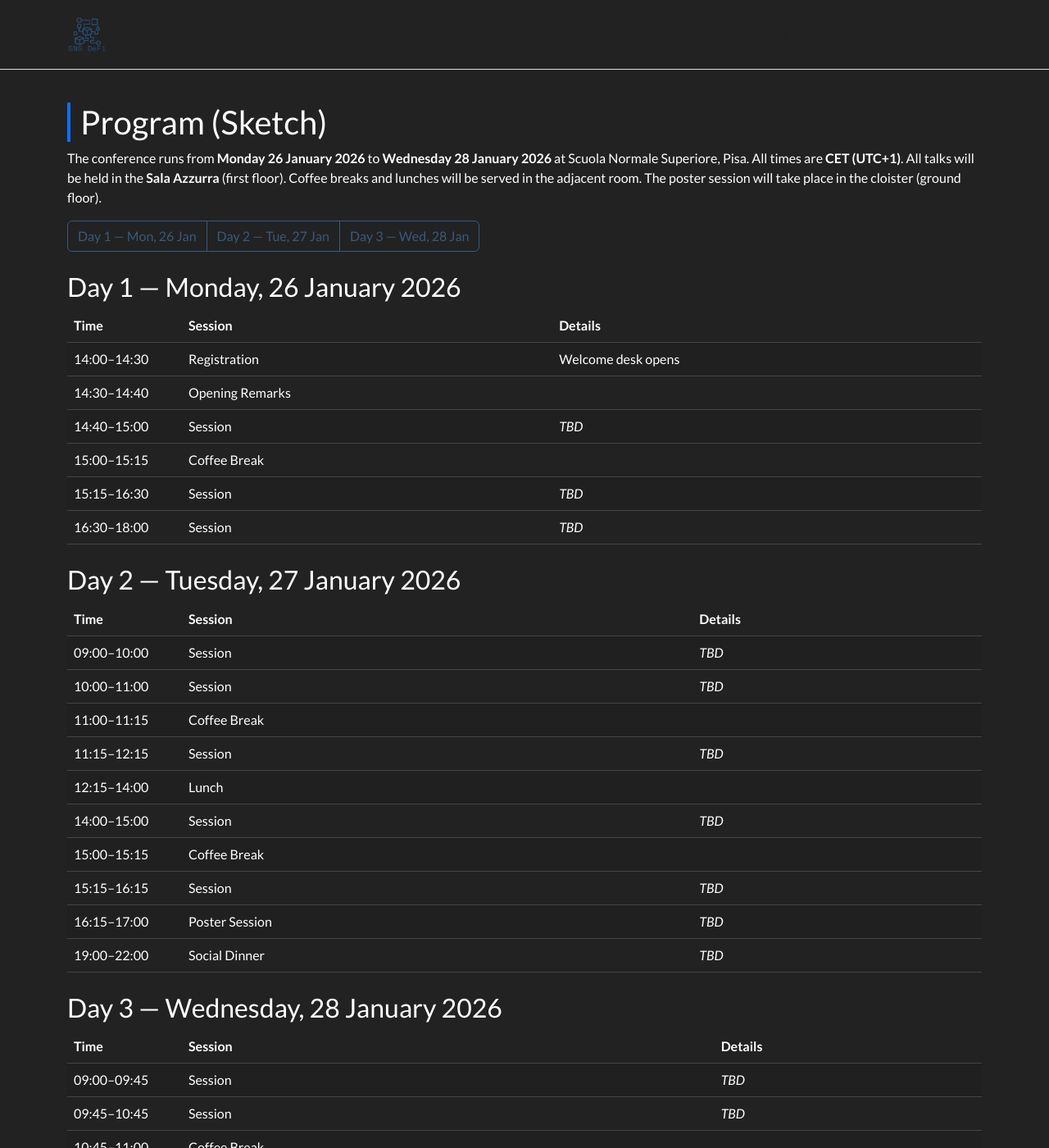
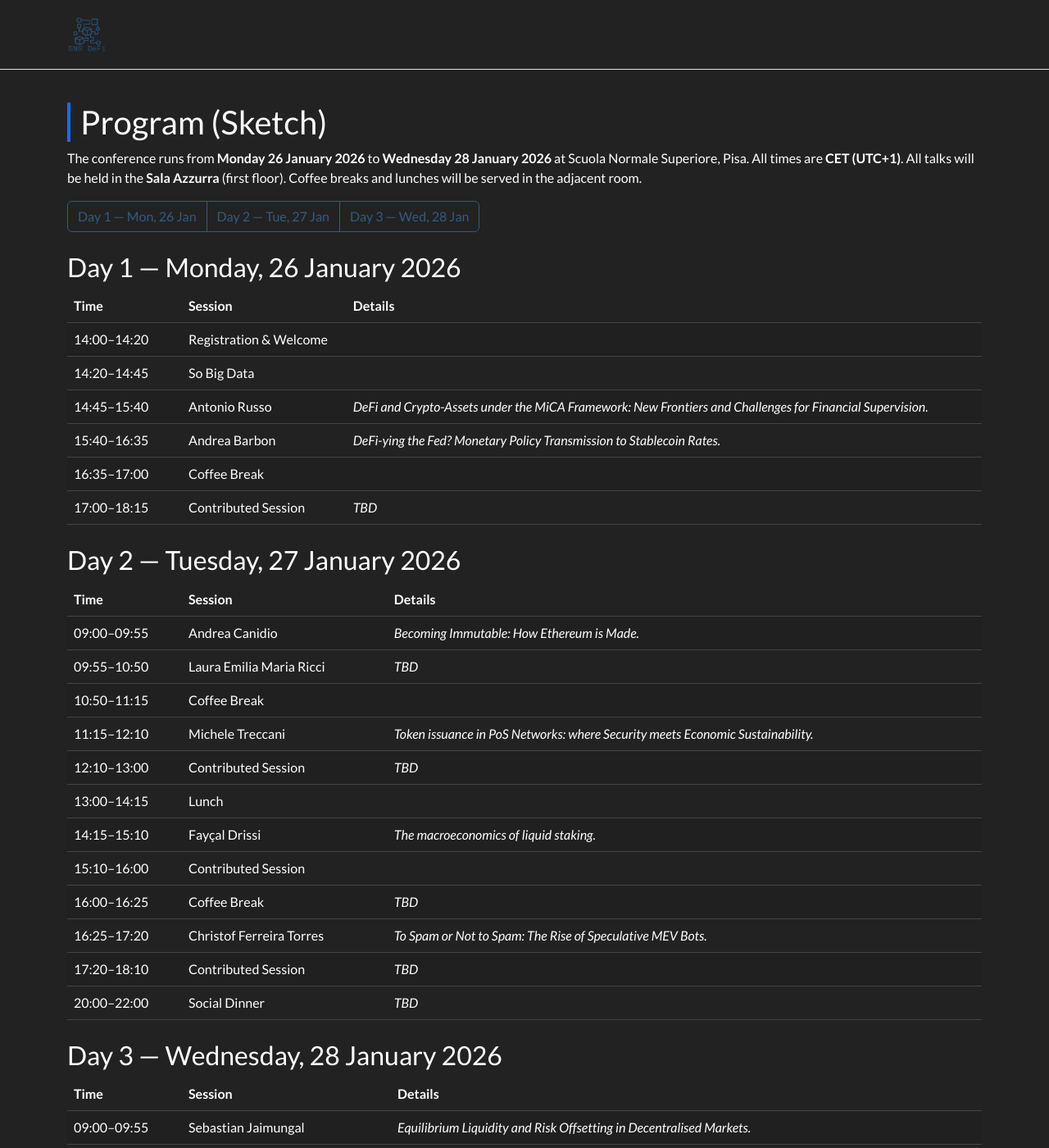
Before and after one commit to sns-defi/sns-defi.github.io, a Jekyll site: the page built from program.md, in a window 1280 px wide and 1400 px high. Shown: the whole window at 82% size. Built offline with Jekyll 4.4.1, drawn with Linux system fonts in a browser that asks for light colours; nearby versions of some CDN libraries; some of the changed text lies outside the part shown.

Commit message:
Revise conference program schedule
Updated the program schedule with new session details and times.

```diff
--- a/program.md
+++ b/program.md
@@ -5,7 +5,7 @@ permalink: /program/
 ---
 
 <h2 class="section-title">Program (Sketch)</h2>
-<p class="mb-3">The conference runs from <strong>Monday 26 January 2026</strong> to <strong>Wednesday 28 January 2026</strong> at Scuola Normale Superiore, Pisa. All times are <strong>CET (UTC+1)</strong>. All talks will be held in the <strong>Sala Azzurra</strong> (first floor). Coffee breaks and lunches will be served in the adjacent room. The poster session will take place in the cloister (ground floor).</p>
+<p class="mb-3">The conference runs from <strong>Monday 26 January 2026</strong> to <strong>Wednesday 28 January 2026</strong> at Scuola Normale Superiore, Pisa. All times are <strong>CET (UTC+1)</strong>. All talks will be held in the <strong>Sala Azzurra</strong> (first floor). Coffee breaks and lunches will be served in the adjacent room.</p>
 
 <nav class="mb-4">
   <div class="btn-group" role="group" aria-label="Day navigation">
@@ -22,12 +22,12 @@ permalink: /program/
   </thead>
   <tbody>
     <!-- EXAMPLE OF ROW <tr><td>14:00–15:00</td><td>Session C OPPURE Panel 1 OPPURE Posters Session</td><td>Stablecoins & Payment Rails</td></tr>-->
-    <tr><td>14:00–14:30</td><td>Registration</td><td>Welcome desk opens</td></tr>
-    <tr><td>14:30–14:40</td><td>Opening Remarks</td><td></td></tr>
-    <tr><td>14:40–15:00</td><td>Session</td><td><em>TBD</em></td></tr>
-    <tr><td>15:00–15:15</td><td>Coffee Break</td><td></td></tr>
-    <tr><td>15:15–16:30</td><td>Session</td><td><em>TBD</em></td></tr>
-    <tr><td>16:30–18:00</td><td>Session</td><td><em>TBD</em></td></tr>
+    <tr><td>14:00–14:20</td><td>Registration & Welcome</td><td></td></tr>
+    <tr><td>14:20–14:45</td><td>So Big Data</td><td></td></tr>
+    <tr><td>14:45–15:40</td><td>Antonio Russo</td><td><em>DeFi and Crypto-Assets under the MiCA Framework: New Frontiers and Challenges for Financial Supervision.</em></td></tr>
+    <tr><td>15:40–16:35</td><td>Andrea Barbon</td><td><em>DeFi-ying the Fed? Monetary Policy Transmission to Stablecoin Rates.</em></td></tr>
+    <tr><td>16:35–17:00</td><td>Coffee Break</td><td></td></tr>
+    <tr><td>17:00–18:15</td><td>Contributed Session</td><td><em>TBD</em></td></tr>
   </tbody>
 </table>
 
@@ -37,16 +37,18 @@ permalink: /program/
     <tr><th style="width: 140px;">Time</th><th>Session</th><th>Details</th></tr>
   </thead>
   <tbody>
-    <tr><td>09:00–10:00</td><td>Session</td><td><em>TBD</em></td></tr>
-    <tr><td>10:00–11:00</td><td>Session</td><td><em>TBD</em></td></tr>
-    <tr><td>11:00–11:15</td><td>Coffee Break</td><td></td></tr>
-    <tr><td>11:15–12:15</td><td>Session</td><td><em>TBD</em></td></tr>
-    <tr><td>12:15–14:00</td><td>Lunch</td><td></td></tr>
-    <tr><td>14:00–15:00</td><td>Session</td><td><em>TBD</em></td></tr>
-    <tr><td>15:00–15:15</td><td>Coffee Break</td><td></td></tr>
-    <tr><td>15:15–16:15</td><td>Session</td><td><em>TBD</em></td></tr>
-    <tr><td>16:15–17:00</td><td>Poster Session</td><td><em>TBD</em></td></tr>
-    <tr><td>19:00–22:00</td><td>Social Dinner</td><td><em>TBD</em></td></tr>
+    <tr><td>09:00–09:55</td><td>Andrea Canidio</td><td><em>Becoming Immutable: How Ethereum is Made.</em></td></tr>
+    <tr><td>09:55–10:50</td><td>Laura Emilia Maria Ricci</td><td><em>TBD</em></td></tr>
+    <tr><td>10:50–11:15</td><td>Coffee Break</td><td></td></tr>
+    <tr><td>11:15–12:10</td><td>Michele Treccani</td><td><em>Token issuance in PoS Networks: where Security meets Economic Sustainability.</em></td></tr>
+    <tr><td>12:10–13:00</td><td>Contributed Session</td><td><em>TBD</em></td></tr>
+    <tr><td>13:00–14:15</td><td>Lunch</td><td></td></tr>
+    <tr><td>14:15–15:10</td><td>Fayçal Drissi</td><td><em>The macroeconomics of liquid staking.</em></td></tr>
+    <tr><td>15:10–16:00</td><td>Contributed Session</td><td></td></tr>
+    <tr><td>16:00–16:25</td><td>Coffee Break</td><td><em>TBD</em></td></tr>
+    <tr><td>16:25–17:20</td><td>Christof Ferreira Torres</td><td><em>To Spam or Not to Spam: The Rise of Speculative MEV Bots.</em></td></tr>
+    <tr><td>17:20–18:10</td><td>Contributed Session</td><td><em>TBD</em></td></tr>
+    <tr><td>20:00–22:00</td><td>Social Dinner</td><td><em>TBD</em></td></tr>
   </tbody>
 </table>
 
@@ -56,12 +58,11 @@ permalink: /program/
     <tr><th style="width: 140px;">Time</th><th>Session</th><th>Details</th></tr>
   </thead>
   <tbody>
-    <tr><td>09:00–09:45</td><td>Session</td><td><em>TBD</em></td></tr>
-    <tr><td>09:45–10:45</td><td>Session</td><td><em>TBD</em></td></tr>
-    <tr><td>10:45–11:00</td><td>Coffee Break</td><td></td></tr>
-    <tr><td>11:00–12:00</td><td>Session</td><td><em>TBD</em></td></tr>
-    <tr><td>12:00–12:30</td><td>Closing Remarks</td><td></td></tr>
+    <tr><td>09:00–09:55</td><td>Sebastian Jaimungal</td><td><em>Equilibrium Liquidity and Risk Offsetting in Decentralised Markets.</em></td></tr>
+    <tr><td>09:55–10:45</td><td>Contributed Session</td><td><em>TBD</em></td></tr>
+    <tr><td>10:45–11:10</td><td>Coffee Break</td><td></td></tr>
+    <tr><td>11:10–12:05</td><td>Alessandro Balata</td><td><em>TBD</em></td></tr>
+    <tr><td>12:05–12:55</td><td>Contributed Session</td><td><em>TBD</em></td></tr>
+    <tr><td>12:55–13:00</td><td>Closing Remarks</td><td></td></tr>
   </tbody>
 </table>
-
-<p class="text-muted mt-4"><em>Note:</em> Speakers, talk titles, and room assignments will be posted once confirmed.</p>
```
